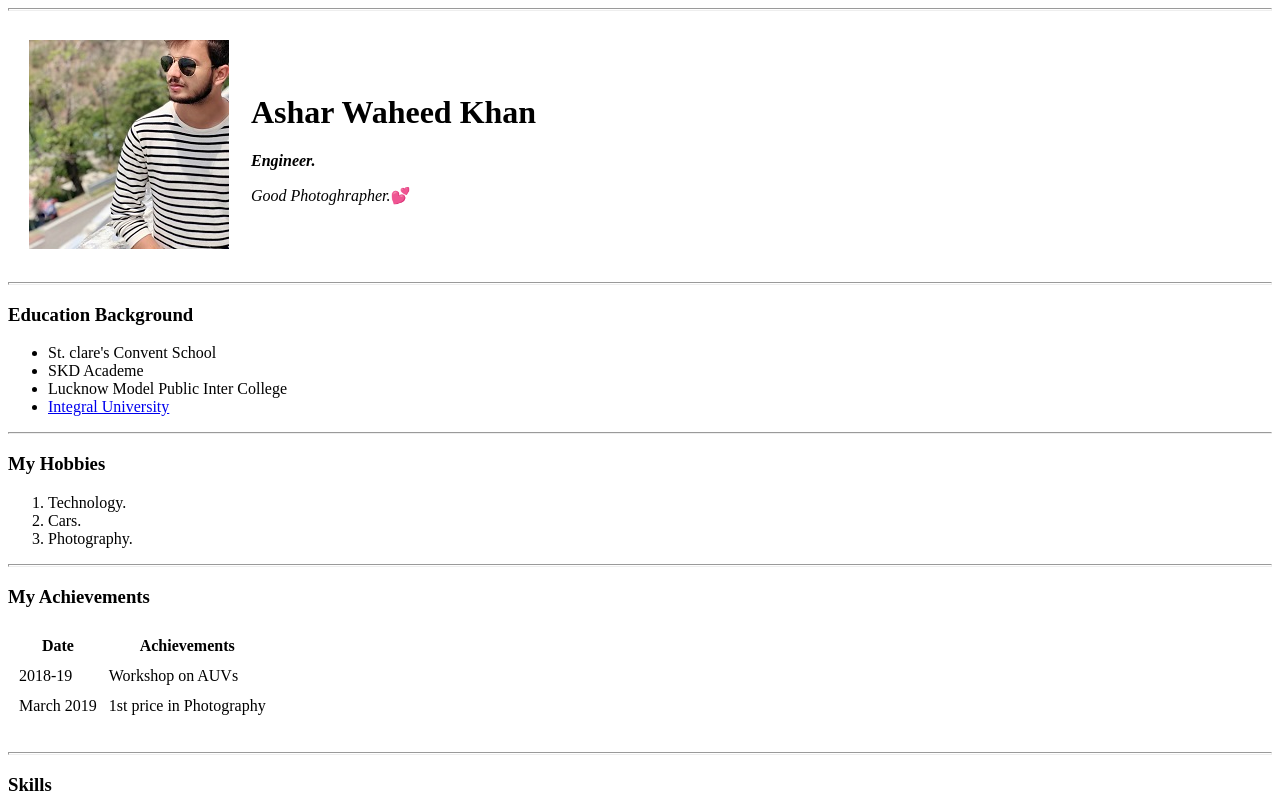
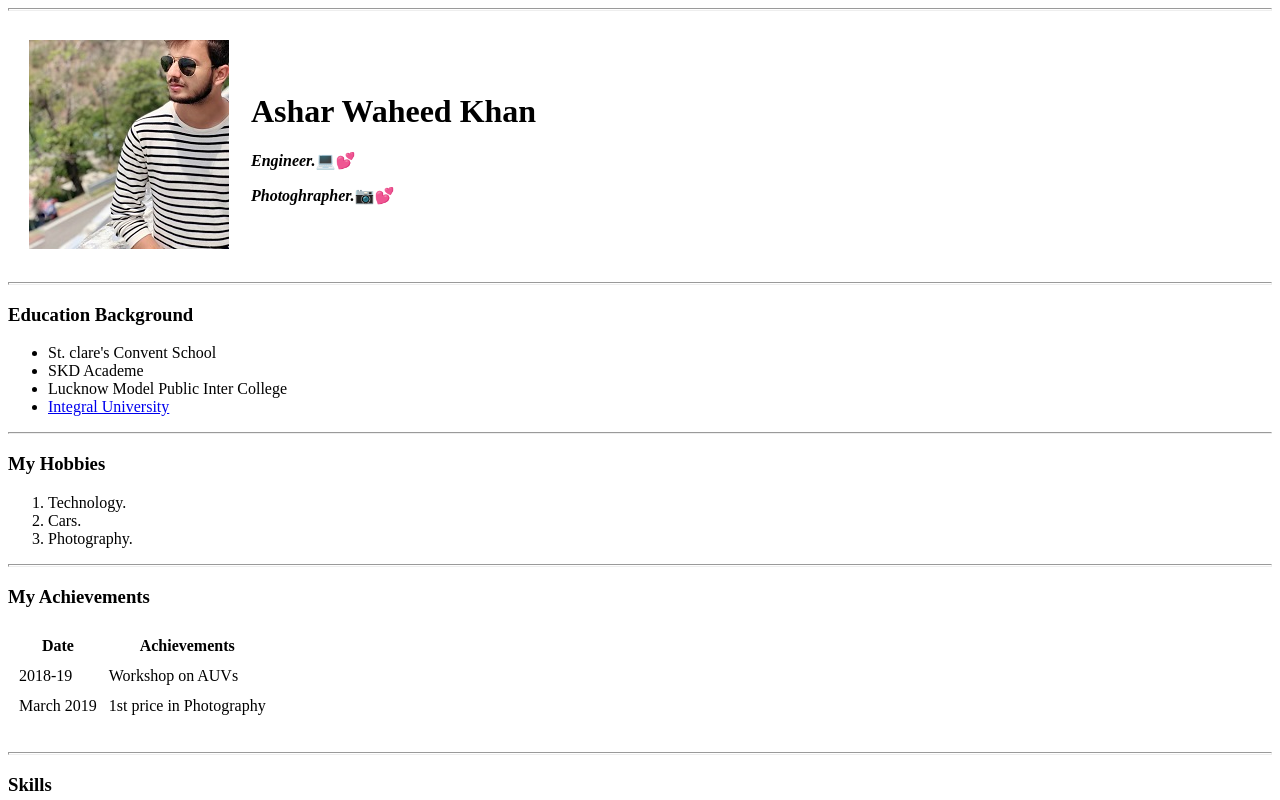
Before and after one commit to Asharwaheedkhan/personal, a plain HTML site: page index.html in a window 1280 px wide. Shown: the top 800 px of the page. Drawn offline with Linux system fonts and the light colour scheme.

Commit message:
Update index.html

```diff
--- a/index.html
+++ b/index.html
@@ -9,8 +9,8 @@
     <table cellspacing="20">
       <td><img src="Ashar.JPG" alt="Ashar's profile picture"></td>
       <td><h1>Ashar Waheed Khan</h1>
-      <p><EM><strong>Engineer.</strong></EM></p>
-      <p><em>Good Photoghrapher.</em></em>💕</p></td>
+      <p><EM><strong>Engineer.</strong></EM>💻💕</p>
+        <p><em><strong>Photoghrapher.</strong></em></em>📷💕</p></td>
     </table>
     <hr size="3">
     <h3>Education Background</h3>
```
